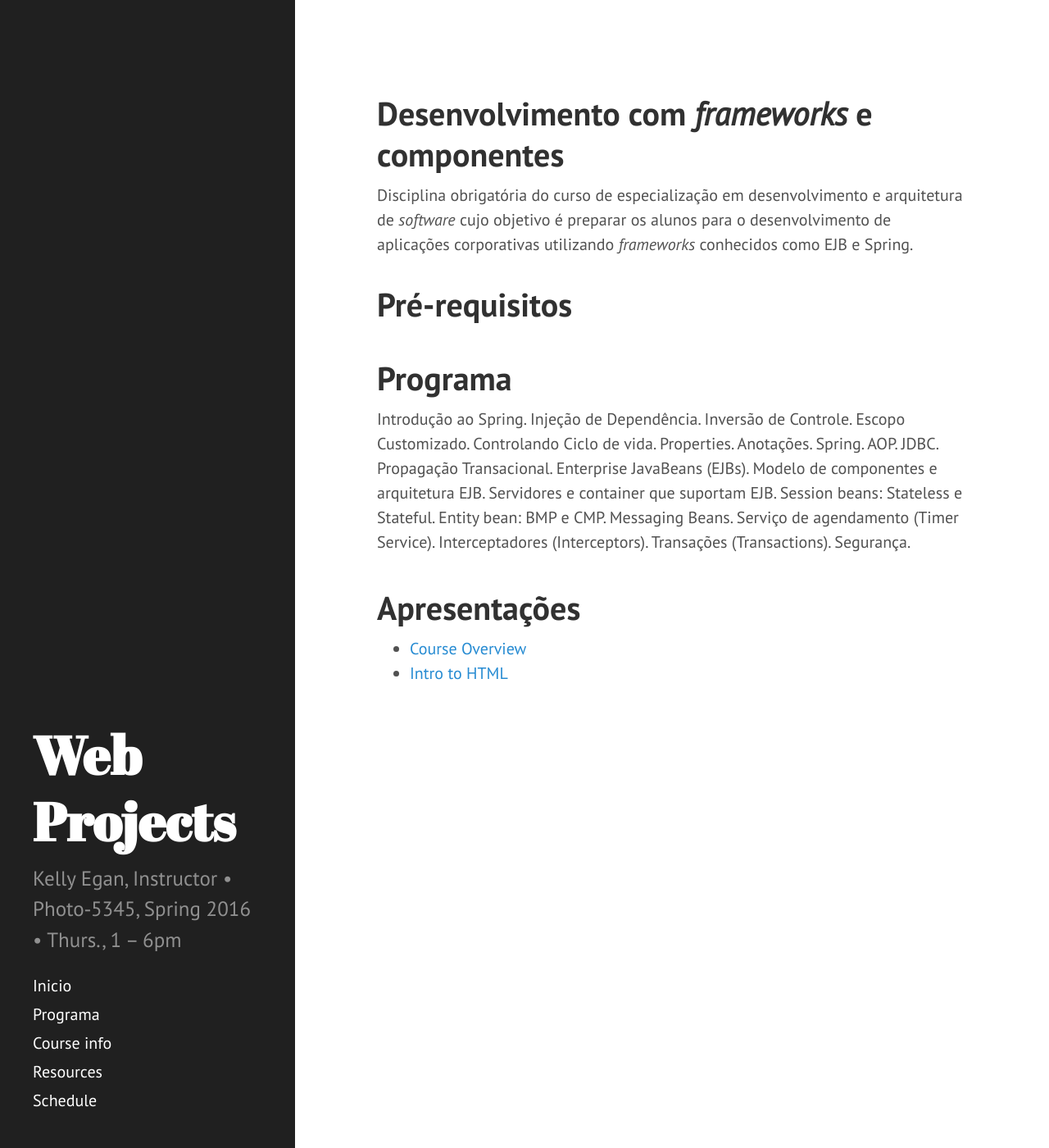
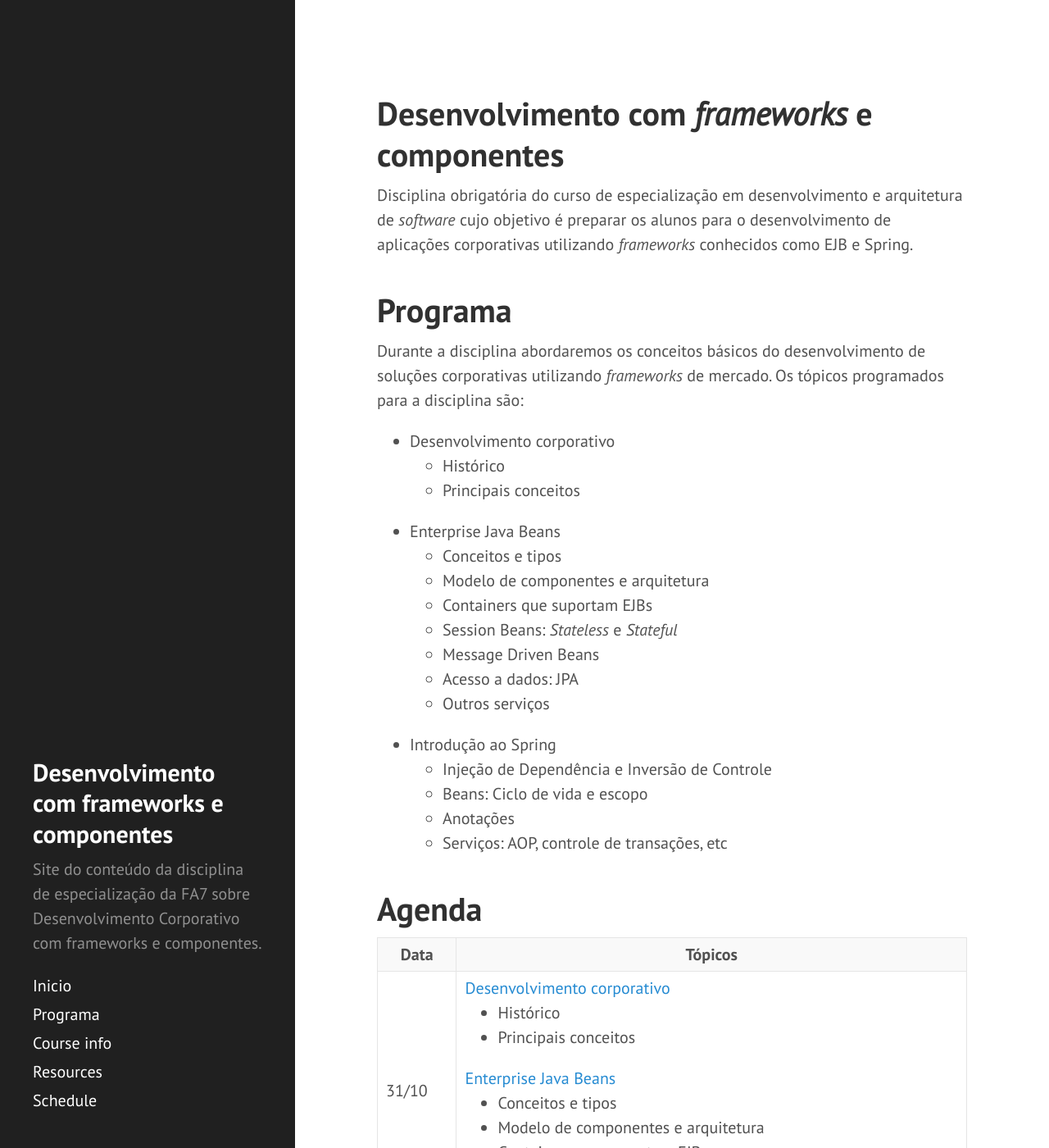
Before and after one commit to michelav/fa7-frameworks, a Jekyll site: the page built from index.md, in a window 1280 px wide and 1400 px high. Shown: the whole window at 82% size. Built offline with Jekyll 4.4.1, drawn with Linux system fonts in a browser that asks for light colours; some of the changed text lies outside the part shown.

Commit message:
Ajustando layout do site para conter barra lateral.

```diff
--- a/_config.yml
+++ b/_config.yml
@@ -6,23 +6,20 @@
 # 'jekyll serve'. If you change this file, please restart the server process.
 
 # Site settings
-title: Web Projects
-email: kegan@risd.edu
+title: Desenvolvimento com frameworks e componentes
+email: michel.vasconcelos@gmail.com
 description: > # this means to ignore newlines until "baseurl:"
-  Kelly Egan, Instructor &bull; Photo‐5345, Spring 2016 &bull; Thurs., 1 &ndash; 6pm
+  Site do conteúdo da disciplina de especialização da FA7 sobre Desenvolvimento
+  Corporativo com frameworks e componentes.
 baseurl: "" # the subpath of your site, e.g. /blog
-url: "http://web-projects-course.github.io" # the base hostname & protocol for your site
-twitter_username: jekyllrb
-github_username:  jekyll
+url: "http://michelav.github.io/fa7-frameworks" # the base hostname & protocol for your site
+# twitter_username: jekyllrb
+# github_username:  jekyll
 gems: [jekyll-paginate]
 
 # Build settings
 markdown: kramdown
 
-# pagination
-# paginate: 5
-# paginate_path: "page:num"
-
 # Collections
 collections:
   presentations:
--- a/_includes/sidebar.html
+++ b/_includes/sidebar.html
@@ -1,12 +1,12 @@
 <div class="sidebar">
   <div class="container sidebar-sticky">
     <div class="sidebar-about">
-      <h1>
+      <h2>
         <a href="{{ site.baseurl }}">
           {{ site.title }}
         </a>
-      </h1>
-      <p class="lead">{{ site.description }}</p>
+      </h2>
+      <p>{{ site.description }}</p>
     </div>
 
     <nav class="sidebar-nav">
--- a/index.md
+++ b/index.md
@@ -10,17 +10,117 @@ Disciplina obrigatória do curso de especialização em desenvolvimento e arquit
 de _software_ cujo objetivo é preparar os alunos para o desenvolvimento de aplicações
 corporativas utilizando _frameworks_ conhecidos como EJB e Spring.
 
-# Pré-requisitos
-
 <section id='programa' />
 # Programa
 
-Introdução ao Spring. Injeção de Dependência. Inversão de Controle. Escopo Customizado. Controlando Ciclo de vida. Properties. Anotações. Spring. AOP. JDBC. Propagação Transacional. Enterprise JavaBeans (EJBs). Modelo de componentes e arquitetura EJB. Servidores e container que suportam EJB. Session beans: Stateless e Stateful. Entity bean: BMP e CMP. Messaging Beans. Serviço de agendamento (Timer Service). Interceptadores (Interceptors). Transações (Transactions). Segurança.
+Durante a disciplina abordaremos os conceitos básicos do desenvolvimento de soluções
+corporativas utilizando _frameworks_ de mercado. Os tópicos programados para a disciplina são:
+
+- Desenvolvimento corporativo
+  - Histórico
+  - Principais conceitos
+- Enterprise Java Beans
+  - Conceitos e tipos
+  - Modelo de componentes e arquitetura
+  - Containers que suportam EJBs
+  - Session Beans: _Stateless_ e _Stateful_
+  - Message Driven Beans
+  - Acesso a dados: JPA
+  - Outros serviços
+- Introdução ao Spring
+  - Injeção de Dependência e Inversão de Controle
+  - Beans: Ciclo de vida e escopo
+  - Anotações
+  - Serviços: AOP, controle de transações, etc
+
+# Agenda
+
+
+
+<div class="col-md-8">
+<table class="table table-hover table-condensed">
+<tr>
+  <th class="col-xs-2">Data</th>
+  <th>Tópicos</th>
+</tr>
+<tr>
+  <td class="date-cell"><date datetime="31-10-2016">31/10</date></td>
+  <td class="agenda-cell">
+    <a href="{{site.github.url}}/presentations/course-intro.html">Desenvolvimento corporativo</a>
+    <ul>
+      <li>Histórico</li>
+      <li>Principais conceitos</li>
+    </ul>
+
+    <a href="{{site.github.url}}/presentations/course-intro.html">Enterprise Java Beans</a>
+    <ul>
+      <li>Conceitos e tipos</li>
+      <li>Modelo de componentes e arquitetura</li>
+      <li>Containers que suportam EJBs</li>
+      <li>Session Beans: _Stateless_ e _Stateful_</li>
+    </ul>
+  </td>
+</tr>
+<tr>
+  <td class="date-cell"><date datetime="07-11-2016">07/11</date></td>
+  <td class="agenda-cell">
+    <a href="{{site.github.url}}/presentations/course-intro.html">Enterprise Java Beans</a>
+    <ul>
+      <li>Message Driven Beans</li>
+      <li>Acesso a Dados: JPA</li>
+    </ul>
+  </td>
+</tr>
+<tr>
+  <td class="date-cell"><date datetime="09-11-2016">09/11</date></td>
+  <td class="agenda-cell">
+    <a href="{{site.github.url}}/presentations/course-intro.html">Enterprise Java Beans</a>
+    <ul>
+      <li>Outros serviços</li>
+    </ul>
+
+    <a href="{{site.github.url}}/presentations/course-intro.html">Introdução ao Spring</a>
+    <ul>
+      <li>Injeção de Dependência e Inversão de Controle</li>
+      <li>Beans: Ciclo de vida e escopo</li>
+    </ul>
+  </td>
+</tr>
+<tr>
+  <td class="date-cell"><date datetime="16-11-2016">16/11</date></td>
+  <td class="agenda-cell">
+    <a href="{{site.github.url}}/presentations/course-intro.html">Introdução ao Spring</a>
+    <ul>
+      <li>Beans: Ciclo de vida e escopo</li>
+      <li>Anotações</li>
+    </ul>
+  </td>
+</tr>
+<tr>
+  <td class="date-cell"><date datetime="21-11-2016">21/11</date></td>
+  <td class="agenda-cell">
+    <a href="{{site.github.url}}/presentations/course-intro.html">Introdução ao Spring</a>
+    <ul>
+      <li>Anotações</li>
+      <li>Serviços: AOP, controle de transações, etc</li>
+    </ul>
+  </td>
+</tr>
+<tr>
+  <td class="date-cell"><date datetime="23-11-2016">23/11</date></td>
+  <td class="agenda-cell">Revisão e apresentação de trabalhos</td>
+</tr>
+</table>
+</div>
+
+
+# Leitura recomendada
+TBD
 
 # Apresentações
 
-  * [Course Overview](/presentations/course-intro.html)
-  * [Intro to HTML](/presentations/html-intro.html)
+  * [Course Overview]({{site.github.url}}/presentations/course-intro.html)
+  * [Intro to HTML]({{site.github.url}}/presentations/html-intro.html)
 
 
 <!-- <div class="posts">
```
